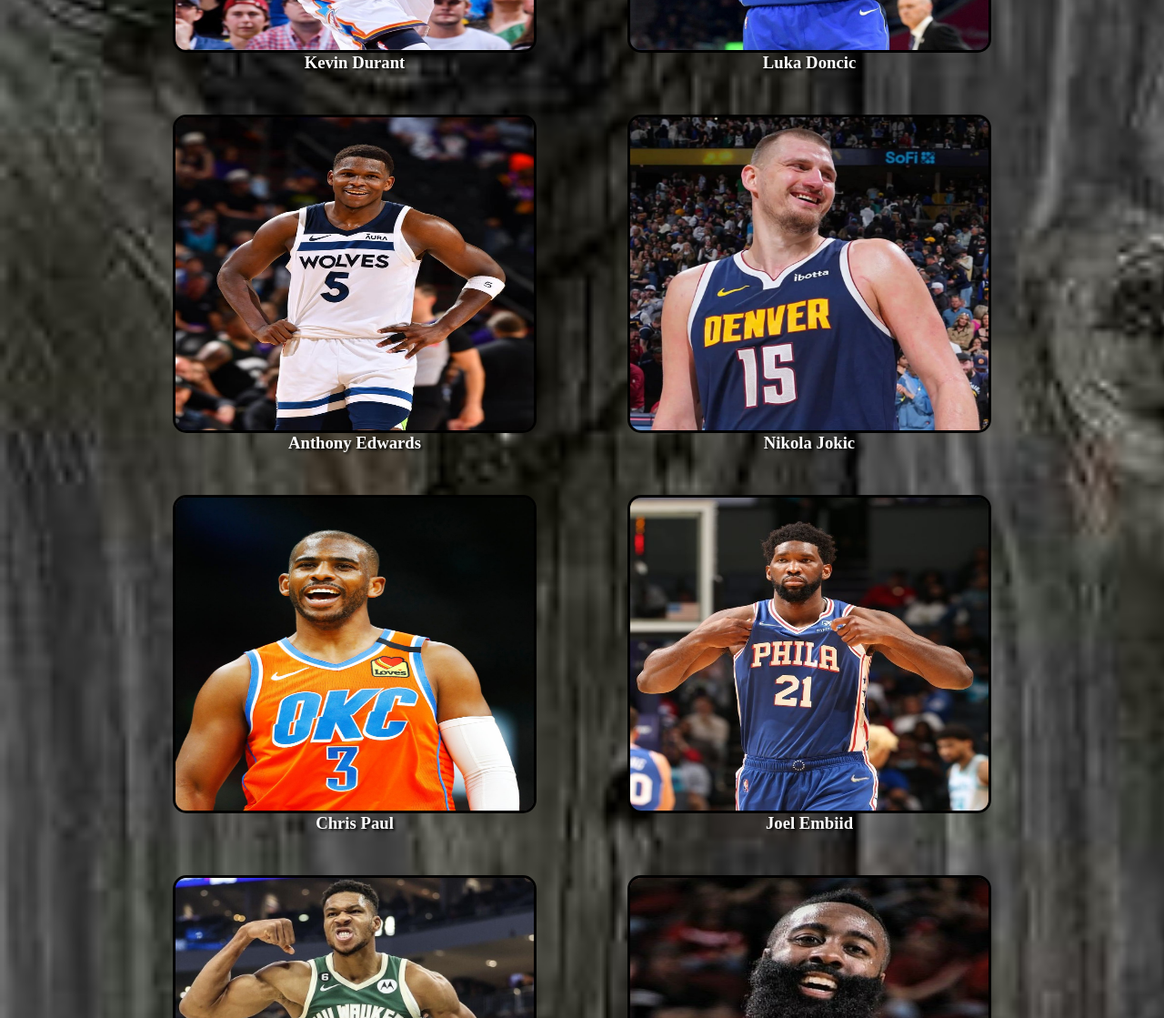
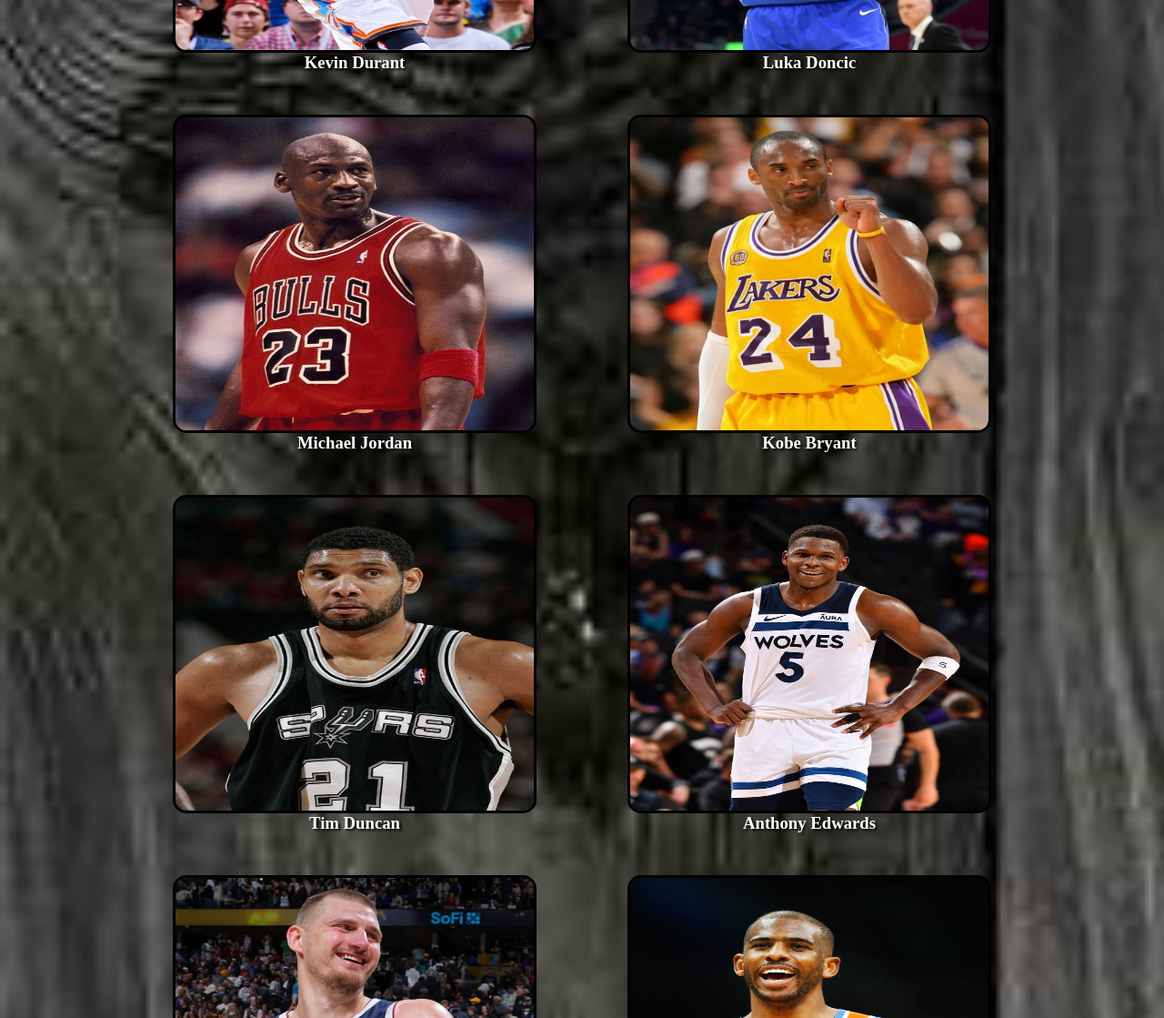
Before and after one commit to JEKJEK120305/NBA-new-project, a plain HTML site: page index.html in a window 1280 px wide. Shown: the part 860-1979 px from the top of the page at 91% size. Drawn offline with Linux system fonts and the light colour scheme.

```diff
--- a/index.html
+++ b/index.html
@@ -30,6 +30,18 @@
                 <div class="column">
                     <img src="luka.jpg" alt="Luka Doncic">
                     <h3><a href="https://youtu.be/WecaKpBnbSs?si=tAe79Hn0LAUY5ZYI">Luka Doncic</a></h3>
+                </div>
+                <div class="column">
+                    <img src="mj23.jpg" alt="Michael Jordan">
+                    <h3><a href="https://youtu.be/jbW4f60dCNA?si=YK5D_TSMoO9KJ4-i">Michael Jordan</a></h3>
+                </div>
+                <div class="column">
+                    <img src="kobe24.jpg" alt="Kobe Bryant">
+                    <h3><a href="https://youtu.be/6c1c7qgvrMo?si=F49Pg7MeSQZULf8C">Kobe Bryant</a></h3>
+                </div>
+                <div class="column">
+                    <img src="timdun.jpg" alt="Tim Duncan">
+                    <h3><a href="https://youtu.be/08Sr5rqqzaE?si=cHRh_95FFf_vGbGw">Tim Duncan</a></h3>
                 </div>
                 <div class="column">
                     <img src="antedwards.jpg" alt="Anthony Edwards">
```
Also changed, not shown: kobe24.jpg (added), mj23.jpg (added), timdun.jpg (added).
